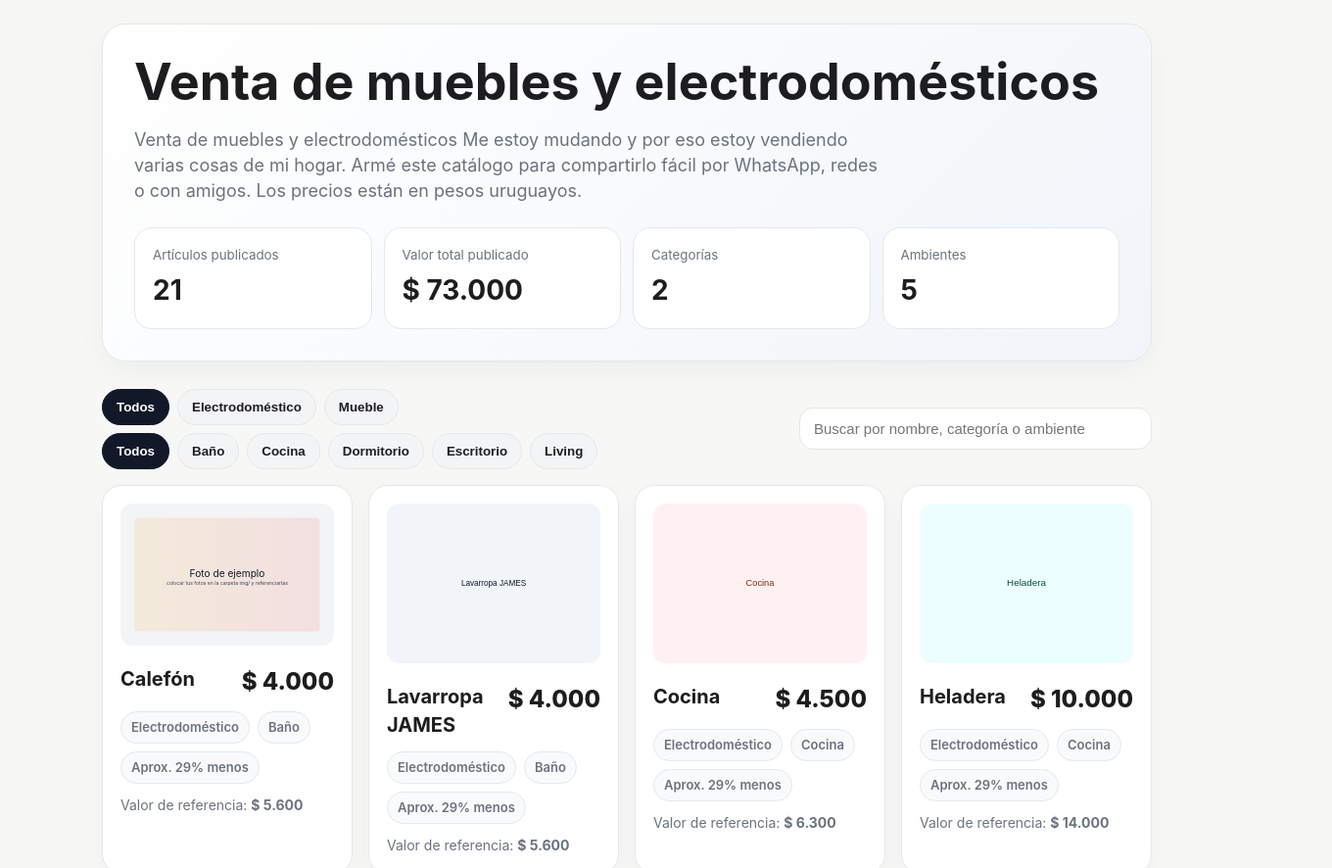
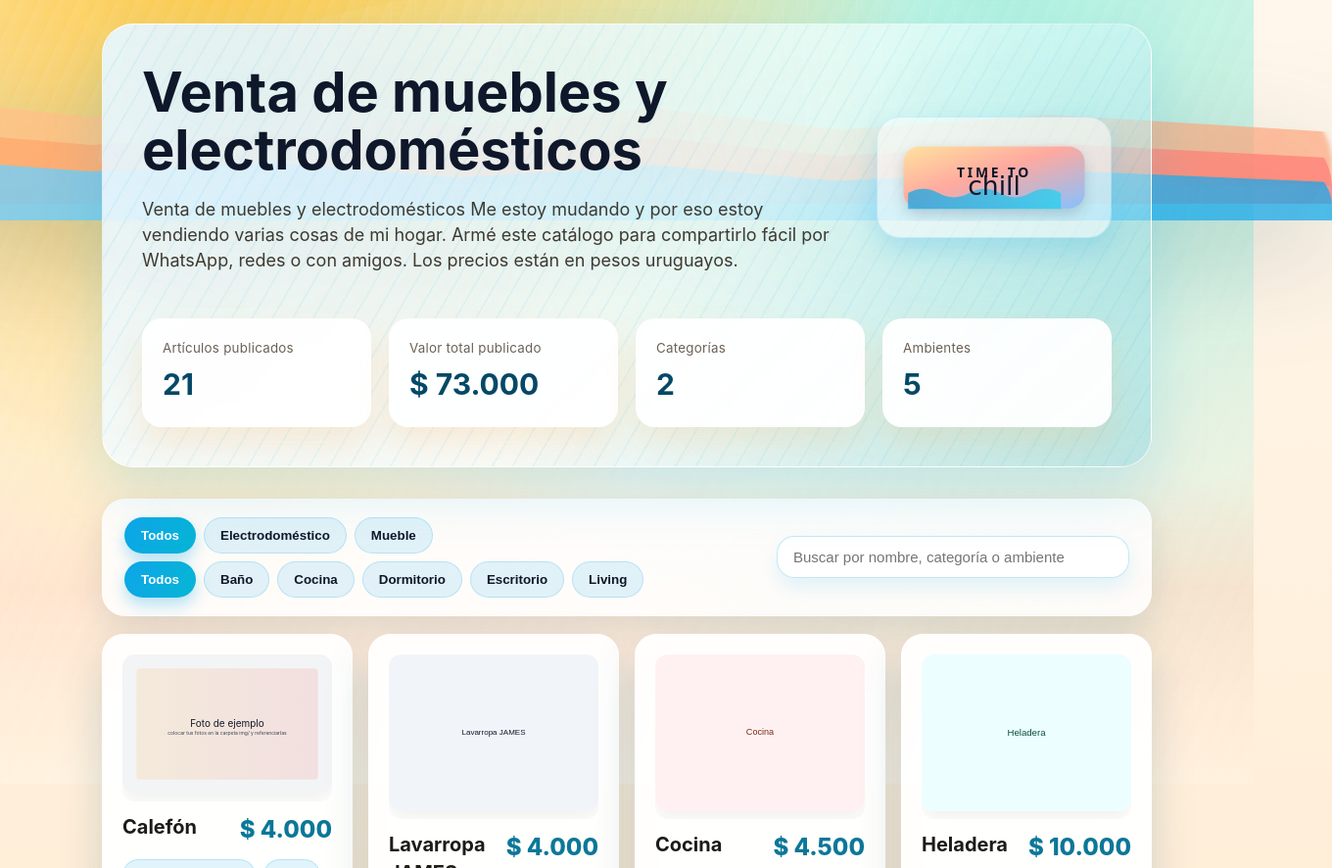
Before and after one commit to juliancardozo/vendo.uy, a website: page index.html in a window 1280 px wide. Shown: the top 886 px of the page at 98% size, 1360 px wide, since content can reach past the window. Drawn offline with Linux system fonts and the light colour scheme.

Commit message:
chill theme

```diff
--- a/index.html
+++ b/index.html
@@ -7,58 +7,195 @@
   <meta name="description" content="Listado de muebles y electrodomésticos en venta. Precios claros, categorías y ambientes para compartir fácilmente." />
   <style>
     :root {
-      --bg: #f7f7f5;
-      --card: #ffffff;
-      --text: #1d1d1f;
-      --muted: #6b7280;
-      --line: #e5e7eb;
-      --accent: #111827;
-      --chip: #f3f4f6;
-      --ok: #166534;
+      --bg: #fff7ec;
+      --bg-accent: #dff6ff;
+      --card: #fffdf7;
+      --text: #1d1b16;
+      --muted: #6b6156;
+      --line: #ffe0c2;
+      --accent: #0ea5e9;
+      --chip: rgba(14, 165, 233, 0.12);
+      --ok: #0891b2;
+      --sun: #fbbf24;
+      --sand: #ffd9a0;
+      --dune-1: #ffc58a;
+      --dune-2: #ff9e73;
+      --sea-1: #7dd3fc;
+      --sea-2: #38bdf8;
+      --tech-glow: rgba(94, 234, 212, 0.45);
+      --tech-grid: rgba(255, 255, 255, 0.35);
     }
     * { box-sizing: border-box; }
     body {
       margin: 0;
       font-family: Inter, system-ui, -apple-system, BlinkMacSystemFont, "Segoe UI", sans-serif;
-      background: var(--bg);
+      background:
+        radial-gradient(circle at 50% -150%, rgba(255, 255, 255, 0.45), transparent 60%),
+        linear-gradient(180deg, var(--bg) 0%, #ffe9cc 40%, var(--bg-accent) 100%);
       color: var(--text);
       line-height: 1.45;
+      min-height: 100vh;
+      position: relative;
+      overflow-x: hidden;
+    }
+    body::before,
+    body::after {
+      content: "";
+      position: fixed;
+      inset: 0;
+      pointer-events: none;
+      z-index: 0;
+    }
+    body::before {
+      background:
+        radial-gradient(circle at 18% -12%, rgba(251,191,36,0.95), transparent 52%),
+        radial-gradient(circle at 80% -5%, rgba(94,234,212,0.55), transparent 60%),
+        linear-gradient(180deg, transparent 0 60%, rgba(255,152,106,0.2) 75%, transparent 100%);
+      opacity: 0.95;
+    }
+    body::after {
+      background:
+        repeating-linear-gradient(115deg, rgba(255,255,255,0.08) 0, rgba(255,255,255,0.08) 1px, transparent 18px),
+        radial-gradient(ellipse at 18% 120%, rgba(255,184,122,0.45) 0, transparent 60%),
+        radial-gradient(ellipse at 72% 125%, rgba(255,138,124,0.35) 0, transparent 65%),
+        radial-gradient(ellipse at 50% 140%, rgba(56,189,248,0.35) 0, transparent 70%);
+      mix-blend-mode: screen;
+      opacity: 0.85;
     }
     .wrap {
       max-width: 1120px;
       margin: 0 auto;
       padding: 24px;
+      position: relative;
+      z-index: 1;
+    }
+    .wave-motif {
+      position: absolute;
+      top: -80px;
+      left: 50%;
+      transform: translateX(-50%);
+      width: min(1200px, 96vw);
+      height: 260px;
+      pointer-events: none;
+      z-index: 0;
+      filter: drop-shadow(0 30px 60px rgba(6, 64, 92, 0.22));
+    }
+    .wave-motif::after {
+      content: "";
+      position: absolute;
+      inset: 20% 5% 5%;
+      border-radius: 60% 40% 0 0 / 100% 100% 0 0;
+      background:
+        repeating-linear-gradient(90deg, transparent 0 24px, rgba(255,255,255,0.15) 24px 25px),
+        linear-gradient(120deg, rgba(255,255,255,0.15), rgba(255,255,255,0.02));
+      opacity: 0.45;
+      mix-blend-mode: screen;
+    }
+    .wave {
+      position: absolute;
+      width: 120%;
+      left: -10%;
+      bottom: -10px;
+      clip-path: polygon(0% 60%, 12% 68%, 25% 62%, 38% 72%, 52% 64%, 65% 74%, 80% 67%, 100% 75%, 100% 100%, 0% 100%);
+      border-radius: 60% 40% 0 0 / 90% 90% 0 0;
+      opacity: 0.85;
+    }
+    .wave-back {
+      height: 85%;
+      background: linear-gradient(120deg, rgba(255,197,138,0.95), rgba(255,158,115,0.75));
+      filter: blur(2px);
+    }
+    .wave-mid {
+      height: 72%;
+      background: linear-gradient(120deg, rgba(255,175,110,0.95), rgba(255,123,119,0.85));
+      transform: translateY(18px);
+      box-shadow: 0 25px 40px rgba(255, 145, 109, 0.35);
+    }
+    .wave-front {
+      height: 60%;
+      background: linear-gradient(120deg, rgba(125,211,252,0.95), rgba(14,165,233,0.85));
+      transform: translateY(35px);
+      box-shadow: 0 30px 60px rgba(6, 148, 204, 0.35);
     }
     .hero {
-      background: linear-gradient(135deg, #ffffff 0%, #f1f5f9 100%);
-      border: 1px solid var(--line);
+      background: linear-gradient(135deg, rgba(255,255,255,0.94), rgba(255,255,255,0.8) 55%, rgba(14,165,233,0.18));
+      border: 1px solid rgba(255,255,255,0.6);
+      border-radius: 32px;
+      padding: 40px;
+      box-shadow: 0 25px 60px rgba(14,165,233,0.18);
+      position: relative;
+      overflow: hidden;
+      z-index: 1;
+    }
+    .hero-content {
+      display: flex;
+      gap: 28px;
+      align-items: center;
+      flex-wrap: wrap;
+      position: relative;
+      z-index: 1;
+    }
+    .hero-text { flex: 1 1 320px; }
+    .hero-logo {
+      flex: 0 0 240px;
+      max-width: 320px;
+      background: rgba(255,255,255,0.5);
       border-radius: 24px;
-      padding: 32px;
-      box-shadow: 0 10px 30px rgba(0,0,0,0.04);
+      padding: 16px;
+      box-shadow: inset 0 0 0 1px rgba(14,165,233,0.15), 0 12px 28px rgba(14,165,233,0.2);
     }
-    h1 { margin: 0 0 10px; font-size: clamp(32px, 5vw, 52px); line-height: 1.05; }
-    .subtitle { color: var(--muted); font-size: 18px; max-width: 760px; }
+    .hero-logo img { width: 100%; display: block; }
+    .hero::before {
+      content: "";
+      position: absolute;
+      inset: -10% -10% 0 -10%;
+      background:
+        radial-gradient(circle at 18% 20%, rgba(14,165,233,0.15), transparent 55%),
+        radial-gradient(circle at 80% 15%, rgba(94,234,212,0.2), transparent 60%),
+        repeating-linear-gradient(120deg, rgba(14,165,233,0.08) 0 2px, transparent 2px 18px);
+      opacity: 0.8;
+      z-index: 0;
+    }
+    .hero::after {
+      content: "";
+      position: absolute;
+      inset: auto -10% -35% -10%;
+      height: 220px;
+      background: linear-gradient(120deg, rgba(14,165,233,0.35), rgba(6,182,212,0.28));
+      clip-path: polygon(0% 45%, 12% 55%, 28% 48%, 42% 60%, 60% 52%, 72% 63%, 88% 56%, 100% 65%, 100% 100%, 0% 100%);
+      opacity: 0.85;
+    }
+    h1 { margin: 0 0 10px; font-size: clamp(34px, 5vw, 56px); line-height: 1.05; color: #0f172a; }
+    .subtitle { color: #3d3a32; font-size: 18px; max-width: 760px; }
     .stats {
       display: grid;
       grid-template-columns: repeat(auto-fit, minmax(180px, 1fr));
-      gap: 12px;
-      margin-top: 24px;
+      gap: 18px;
+      margin-top: 28px;
+      position: relative;
+      z-index: 1;
     }
     .stat {
-      background: var(--card);
-      border: 1px solid var(--line);
-      border-radius: 18px;
-      padding: 18px;
+      background: rgba(255,255,255,0.95);
+      border: 1px solid rgba(255,255,255,0.7);
+      border-radius: 20px;
+      padding: 20px;
+      box-shadow: 0 16px 30px rgba(255, 168, 76, 0.18);
     }
-    .stat small { display: block; color: var(--muted); margin-bottom: 6px; }
-    .stat strong { font-size: 28px; }
+    .stat small { display: block; color: var(--muted); margin-bottom: 6px; letter-spacing: 0.02em; }
+    .stat strong { font-size: 30px; color: #054866; }
     .toolbar {
       display: flex;
       flex-wrap: wrap;
       gap: 12px;
       justify-content: space-between;
       align-items: center;
-      margin: 28px 0 16px;
+      margin: 32px 0 18px;
+      background: rgba(255,255,255,0.85);
+      border: 1px solid rgba(255,255,255,0.6);
+      border-radius: 24px;
+      padding: 18px 22px;
+      box-shadow: 0 15px 35px rgba(5,72,102,0.12);
     }
     .chips, .rooms {
       display: flex;
@@ -66,18 +203,21 @@
       flex-wrap: wrap;
     }
     button.filter {
-      border: 1px solid var(--line);
+      border: 1px solid rgba(14,165,233,0.2);
       background: var(--chip);
-      color: var(--text);
-      padding: 10px 14px;
+      color: #0f172a;
+      padding: 10px 16px;
       border-radius: 999px;
       cursor: pointer;
       font-weight: 600;
+      transition: all 0.2s ease;
     }
+    button.filter:hover { background: rgba(14,165,233,0.2); }
     button.filter.active {
-      background: var(--accent);
+      background: linear-gradient(120deg, #0ea5e9, #06b6d4);
       color: white;
-      border-color: var(--accent);
+      border-color: transparent;
+      box-shadow: 0 8px 16px rgba(14,165,233,0.3);
     }
     .search {
       min-width: 260px;
@@ -86,11 +226,12 @@
     }
     .search input {
       width: 100%;
-      padding: 12px 14px;
-      border-radius: 14px;
-      border: 1px solid var(--line);
+      padding: 12px 16px;
+      border-radius: 18px;
+      border: 1px solid rgba(14,165,233,0.25);
       font-size: 15px;
-      background: white;
+      background: rgba(255,255,255,0.9);
+      box-shadow: 0 10px 20px rgba(14,165,233,0.12);
     }
     .grid {
       display: grid;
@@ -98,14 +239,15 @@
       gap: 16px;
     }
     .card {
-      background: var(--card);
-      border: 1px solid var(--line);
-      border-radius: 20px;
-      padding: 18px;
-      box-shadow: 0 8px 24px rgba(0,0,0,0.03);
+      background: rgba(255,255,255,0.95);
+      border: 1px solid rgba(255,255,255,0.7);
+      border-radius: 22px;
+      padding: 20px;
+      box-shadow: 0 20px 45px rgba(5,72,102,0.18);
       display: flex;
       flex-direction: column;
       gap: 12px;
+      backdrop-filter: blur(4px);
     }
     .topline {
       display: flex;
@@ -122,6 +264,7 @@
       white-space: nowrap;
       font-size: 24px;
       font-weight: 800;
+      color: #0b7798;
     }
     .meta {
       display: flex;
@@ -129,11 +272,11 @@
       flex-wrap: wrap;
     }
     .badge {
-      background: #f9fafb;
-      border: 1px solid var(--line);
-      color: var(--muted);
+      background: rgba(14,165,233,0.12);
+      border: 1px solid rgba(14,165,233,0.2);
+      color: #0f5f82;
       border-radius: 999px;
-      padding: 6px 10px;
+      padding: 6px 12px;
       font-size: 13px;
       font-weight: 600;
     }
@@ -142,44 +285,60 @@
       font-size: 14px;
     }
     .contact {
-      margin-top: 34px;
-      background: #0f172a;
-      color: white;
-      border-radius: 24px;
-      padding: 28px;
+      margin-top: 40px;
+      background: linear-gradient(130deg, #0ea5e9, #06b6d4 60%, #fcd34d);
+      color: #051524;
+      border-radius: 28px;
+      padding: 32px;
+      box-shadow: 0 20px 50px rgba(6,182,212,0.35);
     }
-    .contact p { color: rgba(255,255,255,0.8); max-width: 760px; }
+    .contact p { color: rgba(5,20,36,0.85); max-width: 760px; }
     .cta-row { display: flex; gap: 12px; flex-wrap: wrap; margin-top: 14px; }
     .cta {
       display: inline-block;
       text-decoration: none;
-      padding: 12px 16px;
-      border-radius: 14px;
+      padding: 12px 18px;
+      border-radius: 16px;
       font-weight: 700;
-      border: 1px solid rgba(255,255,255,0.2);
-      color: white;
+      border: 1px solid rgba(255,255,255,0.4);
+      color: #051524;
+      background: rgba(255,255,255,0.6);
+      backdrop-filter: blur(6px);
     }
-    .cta.primary { background: white; color: #0f172a; }
+    .cta.primary { background: #051524; color: white; border-color: transparent; }
     .footer { color: var(--muted); font-size: 13px; margin-top: 18px; }
     .empty {
       padding: 28px;
-      background: white;
-      border: 1px dashed var(--line);
-      border-radius: 20px;
+      background: rgba(255,255,255,0.95);
+      border: 2px dashed rgba(14,165,233,0.3);
+      border-radius: 22px;
       color: var(--muted);
       text-align: center;
+      box-shadow: 0 15px 30px rgba(6,182,212,0.12);
     }
-    .card img { width:100%; border-radius:12px; display:block; margin-bottom:8px; }
+    .card img { width:100%; border-radius:16px; display:block; margin-bottom:8px; box-shadow: 0 8px 20px rgba(0,0,0,0.06); }
   </style>
 </head>
 <body>
   <div class="wrap">
+    <div class="wave-motif" aria-hidden="true">
+      <span class="wave wave-back"></span>
+      <span class="wave wave-mid"></span>
+      <span class="wave wave-front"></span>
+    </div>
     <section class="hero">
-      <h1>Venta de muebles y electrodomésticos</h1>
-      <p class="subtitle">Venta de muebles y electrodomésticos
+      <div class="hero-content">
+        <div class="hero-text">
+          <h1>Venta de muebles y electrodomésticos</h1>
+          <p class="subtitle">Venta de muebles y electrodomésticos
 Me estoy mudando y por eso estoy vendiendo varias cosas de mi hogar.
 Armé este catálogo para compartirlo fácil por WhatsApp, redes o con amigos.
 Los precios están en pesos uruguayos.</p>
+        </div>
+        <div class="hero-logo">
+          <img src="img/time-to-chill.svg" alt="Logotipo Time to Chill" loading="lazy" />
+        </div>
+      </div>
       <div class="stats">
         <div class="stat"><small>Artículos publicados</small><strong id="totalItems">0</strong></div>
         <div class="stat"><small>Valor total publicado</small><strong id="totalPrice">$ 0</strong></div>
```
Also changed, not shown: img/time-to-chill.svg (added).
